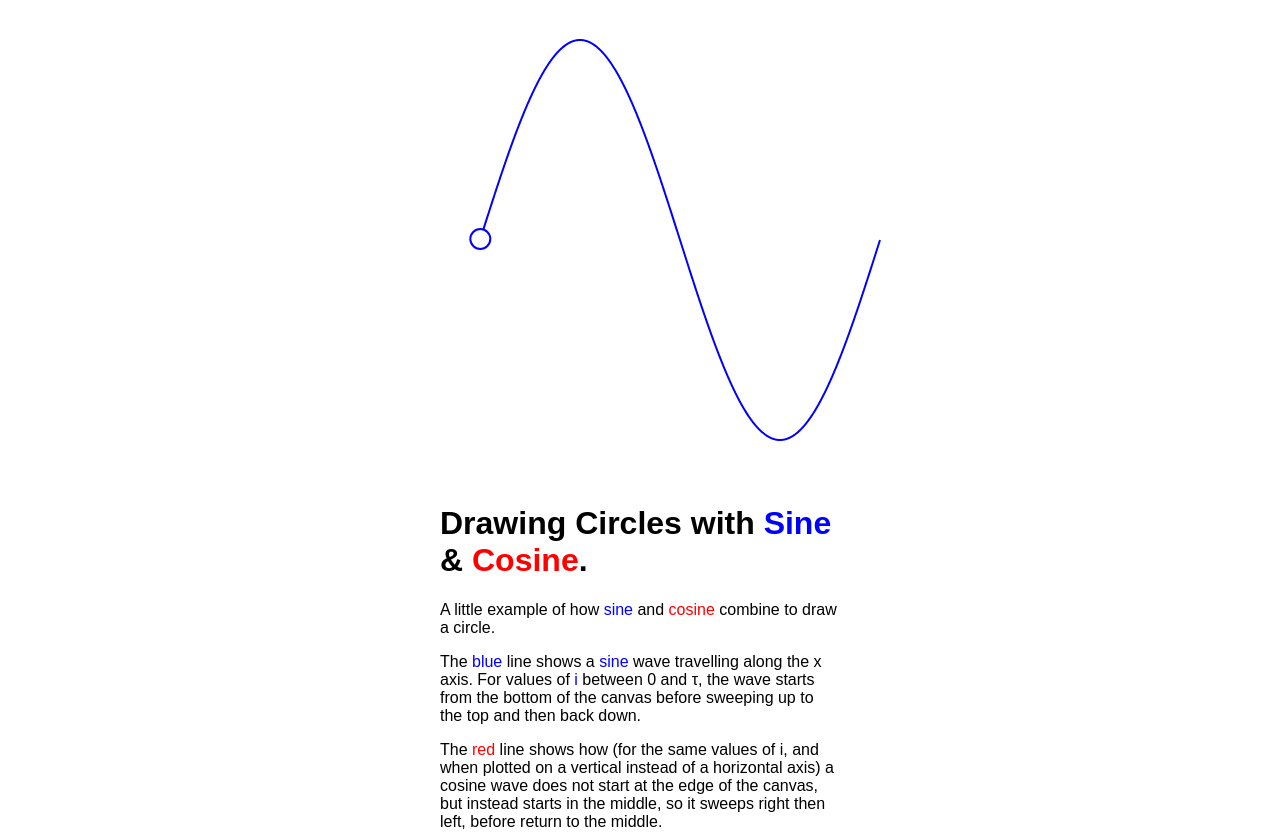
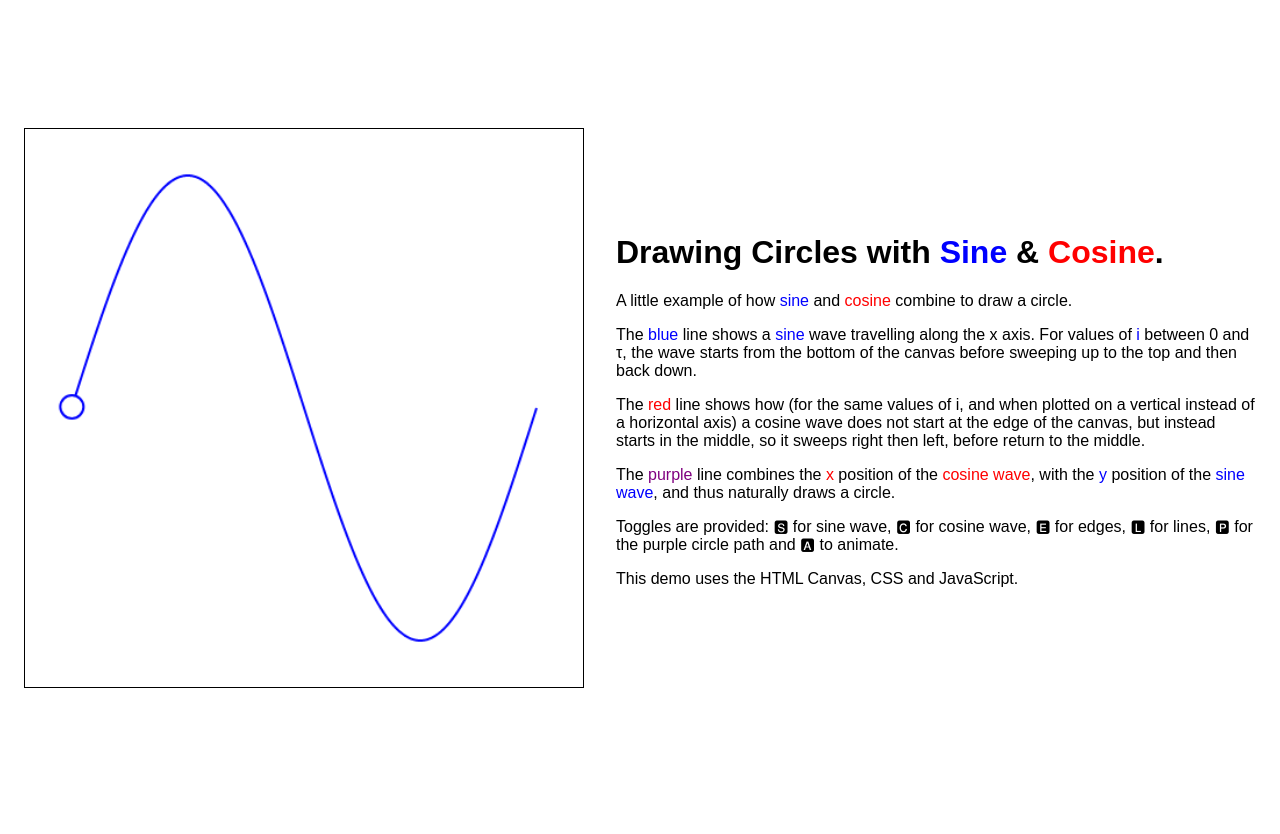
Before and after one commit to portsoc/canvascircle, a plain HTML site: page index.html in a window 1280 px wide. Shown: the top 834 px of the page. Drawn offline with Linux system fonts and the light colour scheme.

Commit message:
add flex layout

```diff
--- a/style.css
+++ b/style.css
@@ -1,10 +1,48 @@
+
+@media (max-width: 1200px) {
+  :root {
+    --layout: column;
+  }
+  canvas {
+    max-width: 100%;
+  }
+}
+
+@media (min-width: 1200px) {
+  :root {
+    --layout: row;
+  }
+  canvas {
+    max-height: 100%;
+    width: 800px;
+  }
+}
+
+code {
+  font-weight: bold;
+  font-size: 120%;
+  border: solid thin black;
+  min-width: 1em;
+  display: inline-block;
+  border-radius: 0.3em;
+  padding: 0;
+}
+
 body {
-  margin-top: 3em;
   background: white;
   font-family: sans-serif;
-  max-width: 400px;
-  margin: 0 auto;
+  display: flex;
+  justify-content: center;
+  align-items: center;
+  flex-direction: var(--layout);
+  min-height: 100vh;
 }
+
+main {
+  margin: 2vmin;
+  max-width: 40em;
+}
+
 
 abbr[title] {
   border-bottom: none !important;
@@ -15,3 +53,8 @@ abbr[title] {
 i { color: blue; font-style: normal;}
 em { color: red; font-style: normal;}
 b { color: purple; font-weight: normal;}
+
+canvas {
+  margin: 2vmin;
+  border: thin solid black;
+}
```
